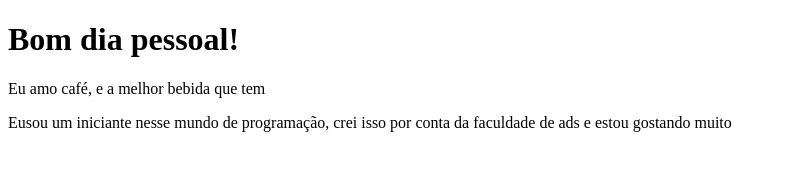
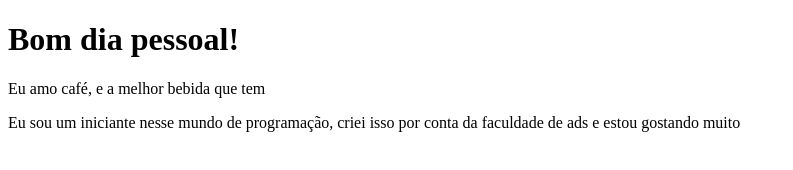
Before and after one commit to Jake-afk47/Cafe-da-manha, a plain HTML site: page site bobo/index.html in a window 1280 px wide. Shown: the full height of the page, 0-793 px from the left. Drawn offline with Linux system fonts and the light colour scheme.

Commit message:
Update index.html

```diff
--- a/site bobo/index.html
+++ b/site bobo/index.html
@@ -9,6 +9,6 @@
     <h1>Bom dia pessoal!</h1>
 
     <p>Eu amo café, e a melhor bebida que tem</p>
-    <p>Eusou um iniciante nesse mundo de programação, crei isso por conta da faculdade de ads e estou gostando muito</p>
+    <p>Eu sou um iniciante nesse mundo de programação, criei isso por conta da faculdade de ads e estou gostando muito</p>
 </body>
 </html>
```
